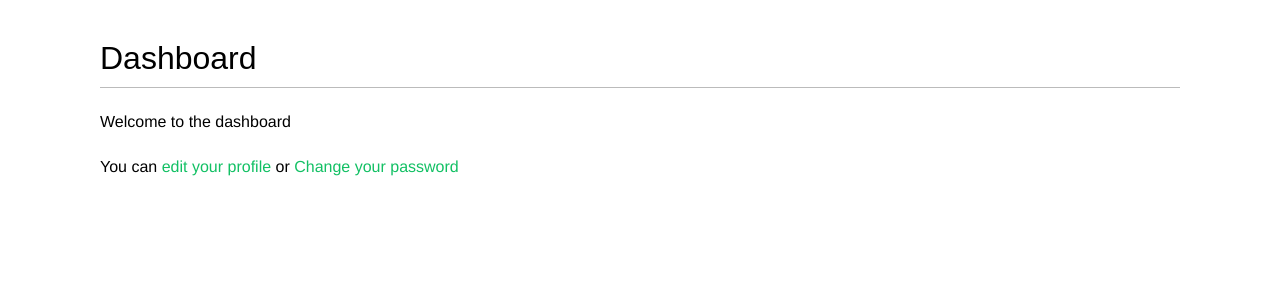
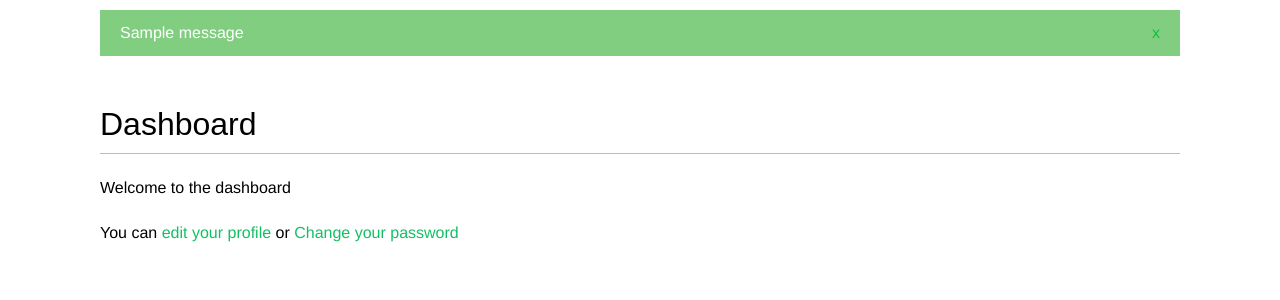
Before and after one commit to aklesh-dev/social-website, a Django app: page /account/ in a window 1280 px wide. Shown: the part 48-348 px from the top of the page. Run offline with Django 3.2, Linux system fonts and the light colour scheme; a user stored in the database is signed in; one stand-in notice (Sample message) is shown; some web fonts are replaced.

Commit message:
added message framework

```diff
--- a/account/templates/base.html
+++ b/account/templates/base.html
@@ -37,6 +37,17 @@
 
     </div>
 
+    {% if messages %}
+        <ul class="messages">
+            {% for message in messages %}
+                <li class="{{ message.tags }}">
+                    {{ message|safe }}
+                    <a href="#" class='close'>x</a>
+                </li>
+            {% endfor %}
+        </ul>
+    {% endif %}
+
     <div id="content">
         {% block content%}
 
```
